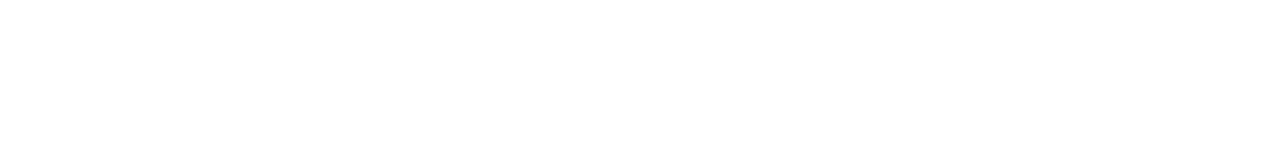
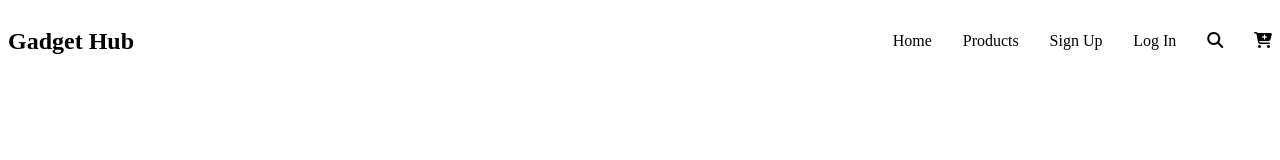
Before and after one commit to MdRehanAli/Gadget-Hub, a plain HTML site: page index.html in a window 1280 px wide. Drawn offline with Linux system fonts and the light colour scheme.

Commit message:
added navbar

```diff
--- a/index.html
+++ b/index.html
@@ -6,12 +6,26 @@
     <meta name="viewport" content="width=device-width, initial-scale=1.0">
     <title>Gadget Hub</title>
     <link rel="stylesheet" href="style.css">
+
+    <script src="https://kit.fontawesome.com/62445b34d6.js" crossorigin="anonymous"></script>
 </head>
 
 <body>
     <!-- Header Section  -->
     <header>
-
+        <nav class="navbar">
+            <div>
+                <h1 class="navbar-icon">Gadget Hub</h1>
+            </div>
+            <div class="navbar-links">
+                <li><a href="#"></a>Home</li>
+                <li><a href="#"></a>Products</li>
+                <li><a href="#"></a>Sign Up</li>
+                <li><a href="#"></a>Log In</li>
+                <p><i class="fa-solid fa-magnifying-glass"></i></p>
+                <p><i class="fa-solid fa-cart-plus"></i></p>
+            </div>
+        </nav>
     </header>
     <!-- Main Section  -->
     <main>
--- a/style.css
+++ b/style.css
@@ -0,0 +1,22 @@
+.body {
+    background-color: white;
+    margin: 0;
+}
+
+.navbar {
+    display: flex;
+    justify-content: space-between;
+    align-items: center;
+}
+
+.navbar-icon{
+
+}
+
+.navbar-links{
+    width: 30%;
+    display: flex;
+    justify-content: space-between;
+    align-items: center;
+    list-style: none;
+}
```
